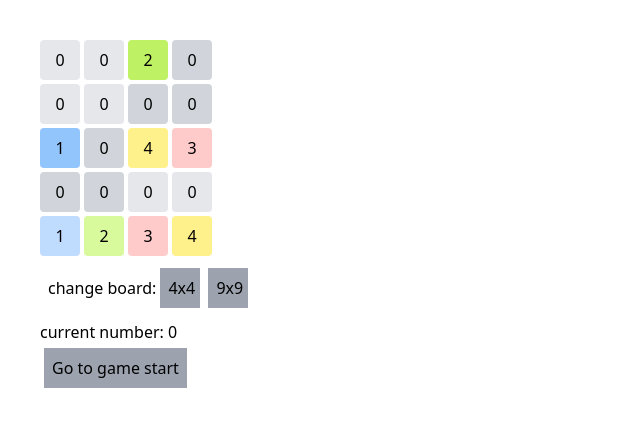
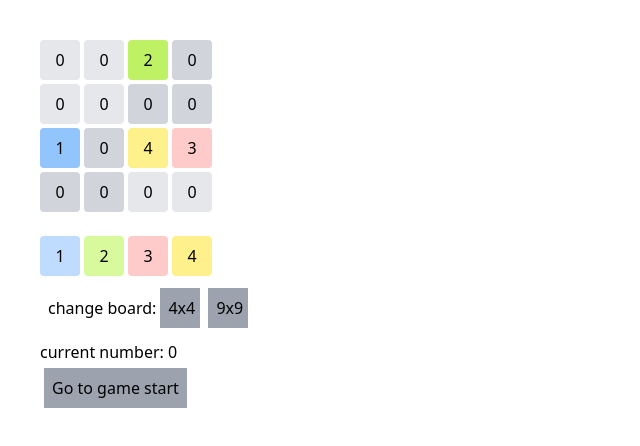
Before and after one commit to nickhart/SudokuNext, a Next.js app: page / in a window 1280 px wide. Shown: the top 446 px of the page, without its empty margins (0-640 px from the left). Built offline with nearby package versions, Linux system fonts and the light colour scheme.

Commit message:
spacing between the board and choices

```diff
--- a/src/components/Board.tsx
+++ b/src/components/Board.tsx
@@ -79,9 +79,14 @@ export const Board: React.FC<{
     size === 4 ? "grid-cols-4" : "grid-cols-9"
   } gap-1 max-w-fit`;
   return (
+    <>
     <div className={gridCss}>
       {Array.from({ length: size * size }).map((_, index) => renderCell(index))}
+      </div>
+      <br/>
+    <div className={gridCss}>
       {Array.from({ length: size }).map((_, index) => renderChoice(index + 1))}
-    </div>
-  );
+      </div>
+      </>
+    );
 };
```
